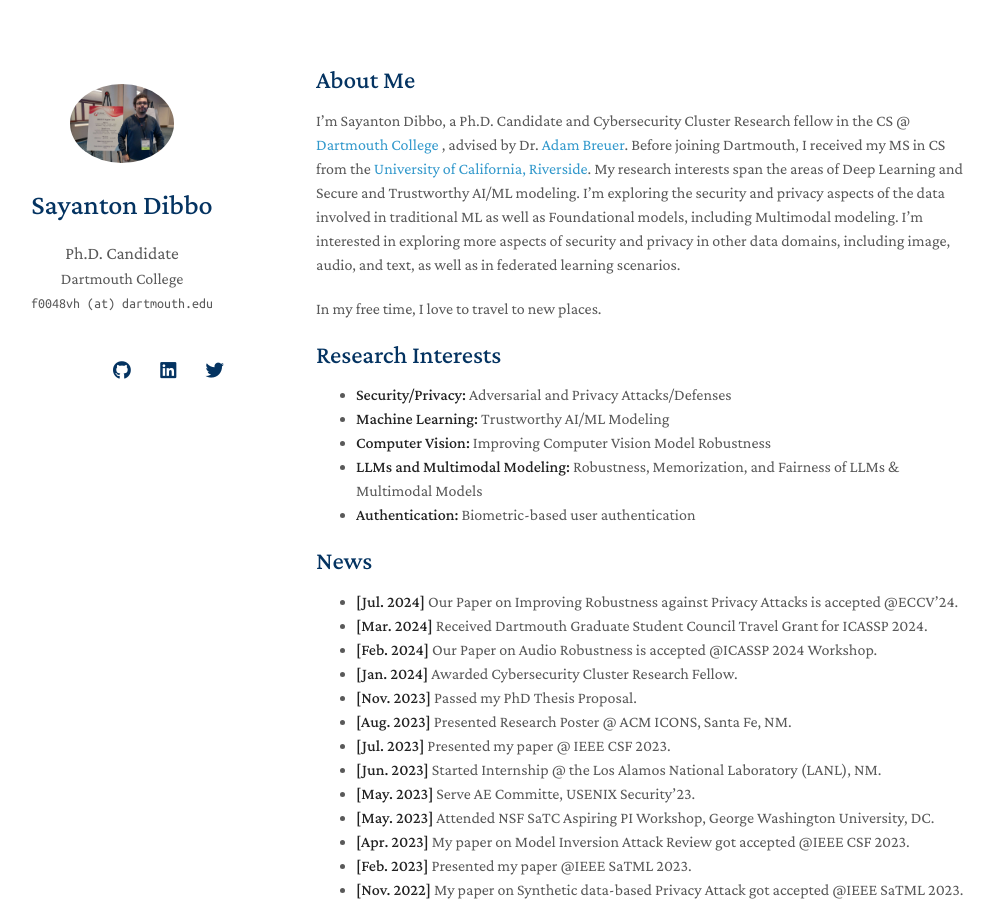
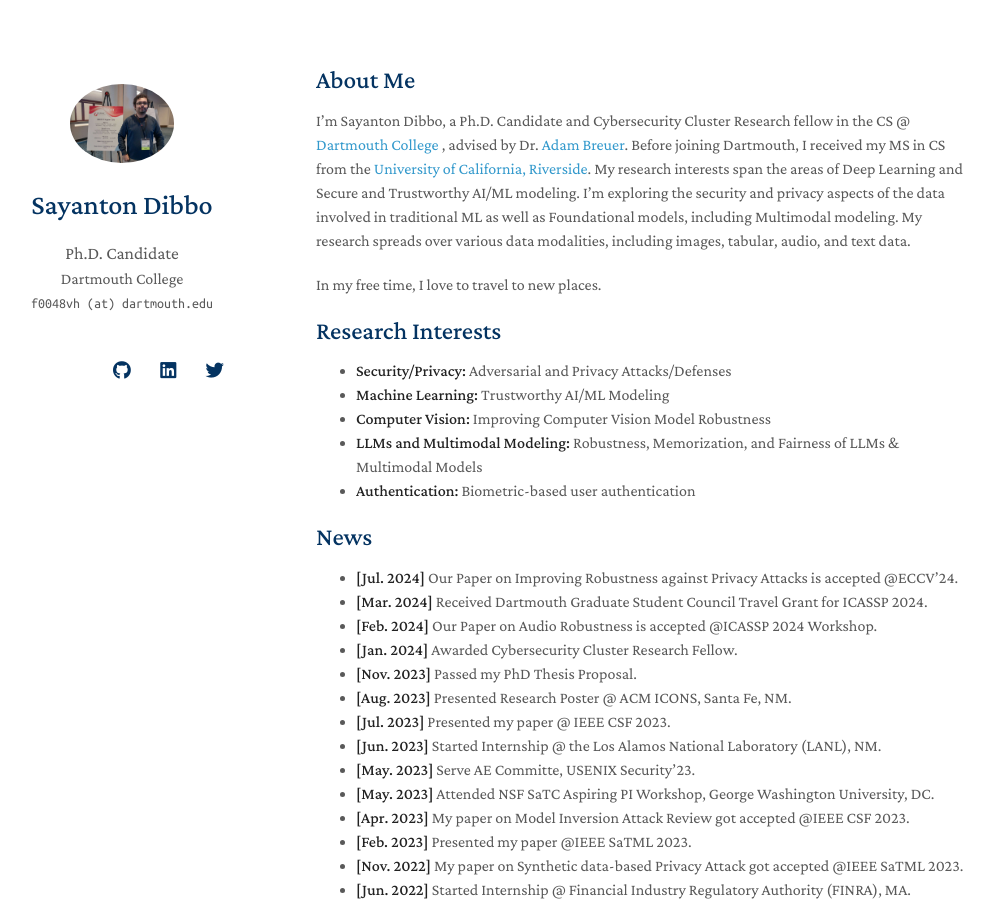
Before and after one commit to SayantonDibbo/SayantonDibbo.github.io, a Jekyll site: the page built from index.md, in a window 1280 px wide and 900 px high. Shown: the whole window, without its empty margins (154-1148 px from the left). Built offline with Jekyll 4.4.1, drawn with Linux system fonts in a browser that asks for light colours; nearby versions of some CDN libraries; a style sheet for code colours, icons or effects is not loaded; our own code applies the rules of GitHub Pages for plain Markdown files.

Commit message:
Update index.md

```diff
--- a/index.md
+++ b/index.md
@@ -5,7 +5,7 @@
 ## About Me
 
 I'm Sayanton Dibbo, a Ph.D. Candidate and Cybersecurity Cluster Research fellow in the CS @ <a href="https://web.cs.dartmouth.edu/">Dartmouth College</a> , advised by Dr. <a href="https://www.adambreuer.com/">Adam Breuer</a>. Before joining Dartmouth, I received my MS in CS from the <a href="https://www1.cs.ucr.edu/">University of California, Riverside</a>.
-My research interests span the areas of Deep Learning and Secure and Trustworthy AI/ML modeling.  I'm exploring the security and privacy aspects of the data involved in traditional ML as well as Foundational models, including Multimodal modeling. I'm interested in exploring more aspects of security and privacy in other data domains, including image, audio, and text, as well as in federated learning scenarios.
+My research interests span the areas of Deep Learning and Secure and Trustworthy AI/ML modeling.  I'm exploring the security and privacy aspects of the data involved in traditional ML as well as Foundational models, including Multimodal modeling. My research spreads over various data modalities, including images, tabular, audio, and text data.
 
 In my free time, I love to travel to new places.
 
```
